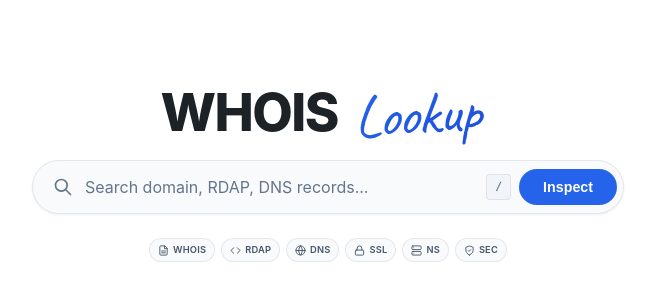
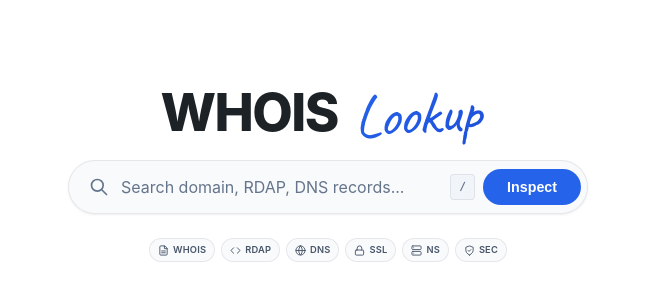
Before and after one commit to zakisheriff/WHOIS-Lookup, a Next.js app: page / in a window 1280 px wide. Shown: the part 230-530 px from the top of the page, without its empty margins (312-967 px from the left). Built offline with nearby package versions, Linux system fonts and the light colour scheme.

Commit message:
style: shrink search input wrapper max-width

```diff
--- a/src/styles/Components.module.css
+++ b/src/styles/Components.module.css
@@ -116,6 +116,8 @@
 .searchWrapper {
   position: relative;
   width: 100%;
+  max-width: 520px;
+  margin: 0 auto;
 }
 
 .searchBar {
```
